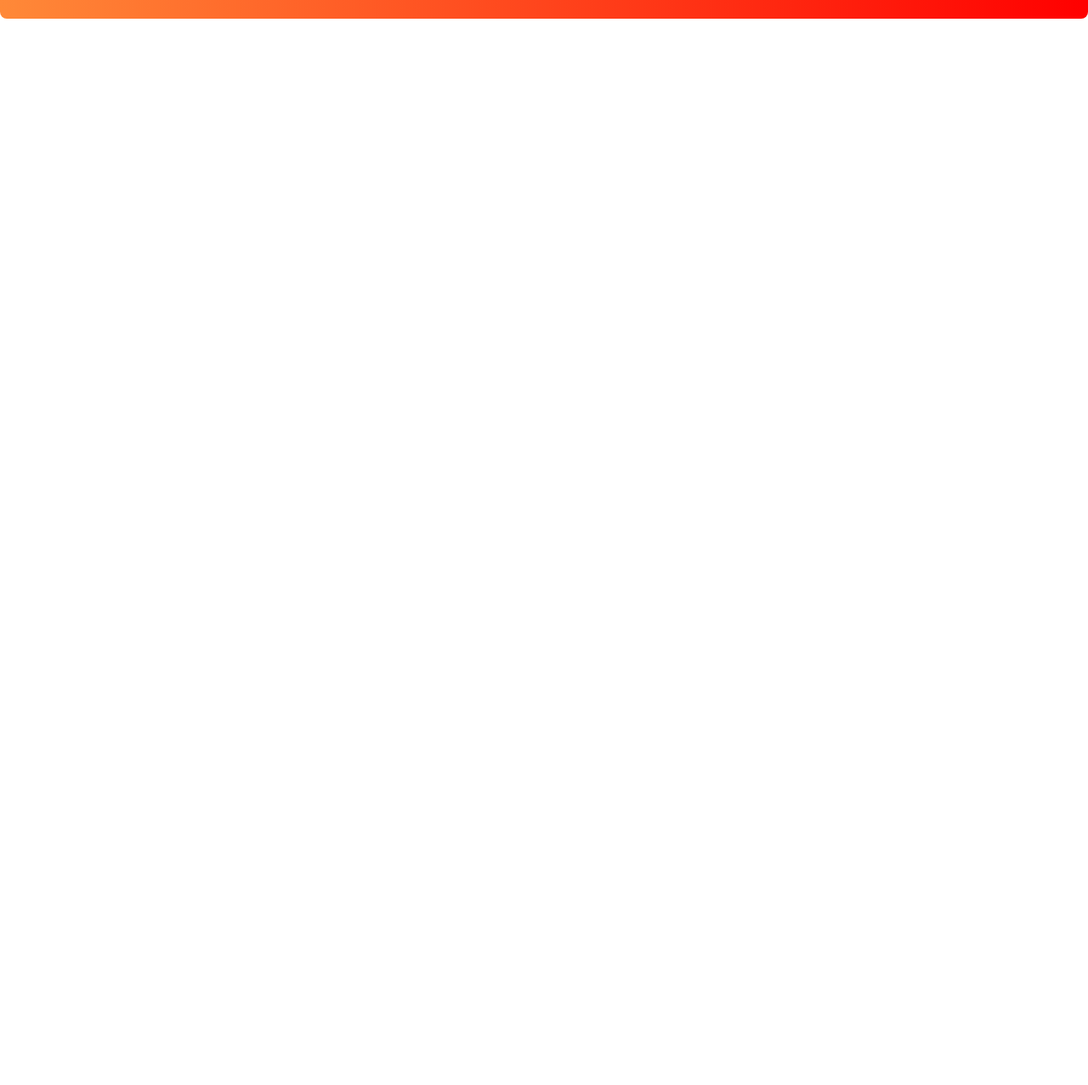
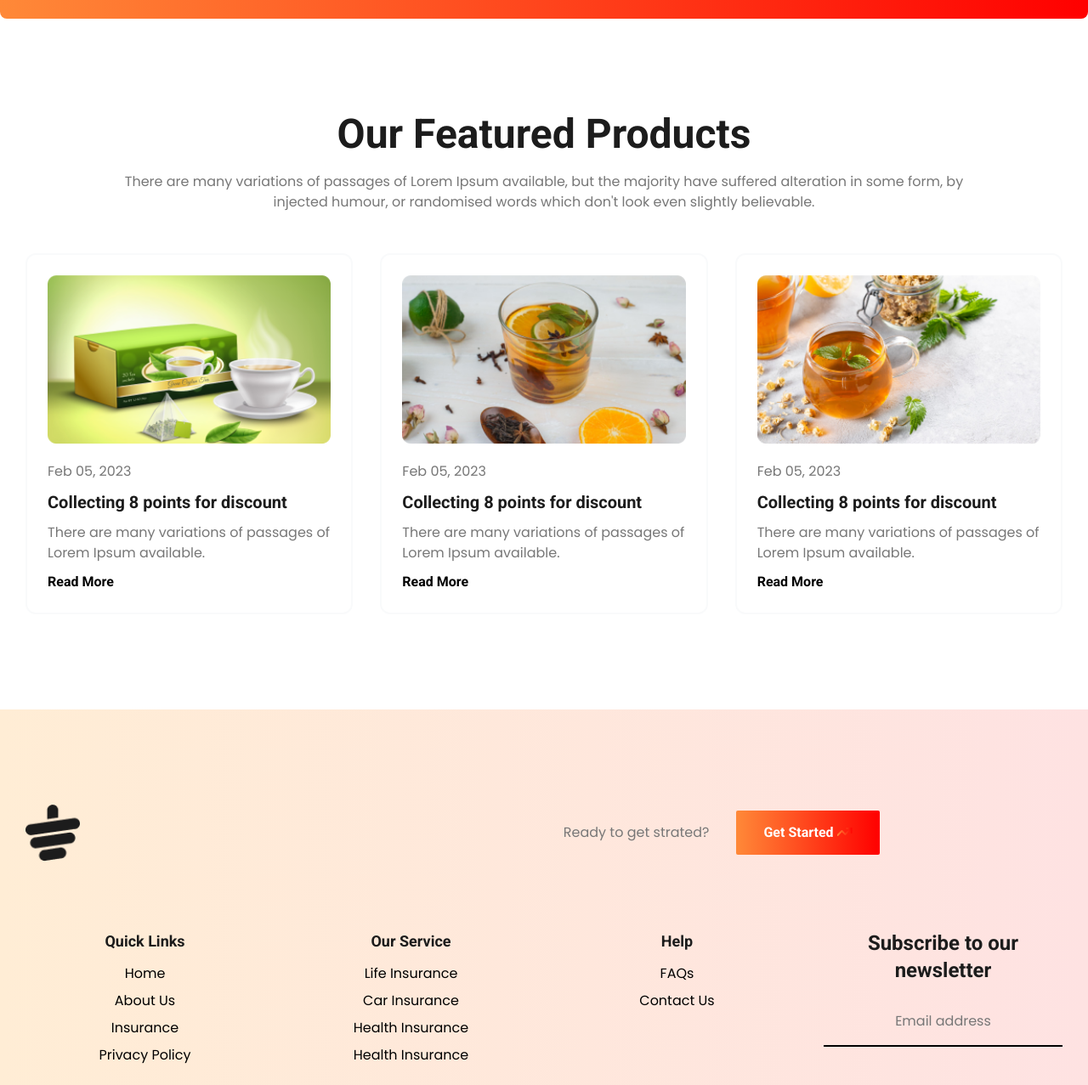
Before and after one commit to sohag-hossain07/tea-house, a plain HTML site: page index.html in a window 1280 px wide. Shown: the part 2756-4033 px from the top of the page at 85% size. Before the commit the page ends 2778 px from the top, so only its background shows below. Drawn offline with nearby package versions, Linux system fonts and the light colour scheme; a web font is replaced by a local one.

Commit message:
footer section added

```diff
--- a/index.html
+++ b/index.html
@@ -66,8 +66,8 @@
       <!-- our featured products section starts -->
       <section class="mt-12 md:mt-16">
         <div class="container">
+          <!-- section header -->
           <div class="section-header lg:w-10/12 mx-auto mb-12">
-            <!-- section header -->
             <h2 class="text-center text-3xl md:text-5xl mb-5">
               Our Featured Products
             </h2>
@@ -319,14 +319,85 @@
       </section>
       <!-- testimonial section ends -->
       <!-- news and event section starts -->
-      <section>
+      <section class="mt-28">
         <div class="container">
+          <!-- section header -->
+          <div class="section-header lg:w-10/12 mx-auto mb-12">
+            <h2 class="text-center text-3xl md:text-5xl mb-5">
+              Our Featured Products
+            </h2>
+            <p class="text-center">
+              There are many variations of passages of Lorem Ipsum available,
+              but the majority have suffered alteration in some form, by
+              injected humour, or randomised words which don't look even
+              slightly believable.
+            </p>
+          </div>
+
+          <!-- news and event section -->
           <div
             class="grid grid-cols-1 md:grid-cols-2 lg:grid-cols-3 items-center gap-8"
           >
-            <div></div>
-            <div></div>
-            <div></div>
+            <!-- one -->
+            <div>
+              <div class="news-event border-2 border-gray-50 p-6 rounded-xl">
+                <a href="#"
+                  ><img
+                    src="./images/news-1.png"
+                    alt="image of news"
+                    class="mb-5"
+                /></a>
+                <p class="mb-2.5">Feb 05, 2023</p>
+                <h3 class="text-xl mb-2.5">
+                  <a href="#">Collecting 8 points for discount</a>
+                </h3>
+                <p class="mb-2.5">
+                  There are many variations of passages of Lorem Ipsum
+                  available.
+                </p>
+                <a href="#">Read More</a>
+              </div>
+            </div>
+
+            <!-- two -->
+            <div>
+              <div class="news-event border-2 border-gray-50 p-6 rounded-xl">
+                <a href="#"
+                  ><img
+                    src="./images/news-2.png"
+                    alt="image of news"
+                    class="mb-5"
+                /></a>
+                <p class="mb-2.5">Feb 05, 2023</p>
+                <h3 class="text-xl mb-2.5">
+                  <a href="#">Collecting 8 points for discount</a>
+                </h3>
+                <p class="mb-2.5">
+                  There are many variations of passages of Lorem Ipsum
+                  available.
+                </p>
+                <a href="#">Read More</a>
+              </div>
+            </div>
+            <div>
+              <div class="news-event border-2 border-gray-50 p-6 rounded-xl">
+                <a href="#"
+                  ><img
+                    src="./images/news-3.png"
+                    alt="image of news"
+                    class="mb-5"
+                /></a>
+                <p class="mb-2.5">Feb 05, 2023</p>
+                <h3 class="text-xl mb-2.5">
+                  <a href="#">Collecting 8 points for discount</a>
+                </h3>
+                <p class="mb-2.5">
+                  There are many variations of passages of Lorem Ipsum
+                  available.
+                </p>
+                <a href="#">Read More</a>
+              </div>
+            </div>
           </div>
         </div>
       </section>
@@ -334,7 +405,97 @@
     </main>
     <!-- main section ends -->
     <!-- footer section starts -->
-    <footer></footer>
+    <footer
+      class="bg-gradient-to-l from-red-100 to-orange-100 mt-28 py-20 md:py-28"
+    >
+      <div class="container">
+        <div class="grid grid-cols-1 md:grid-cols-3 gap-8">
+          <span
+            ><img
+              src="./images/cup.png"
+              alt="image of cup"
+              class="w-16 mx-auto md:ml-0"
+          /></span>
+          <div
+            class="flex flex-col md:flex-row col-span-2 items-center justify-center gap-8"
+          >
+            <p>Ready to get strated?</p>
+            <button
+              class="bg-gradient-to-l from-[#ff0000] to-[#ff8938] text-white font-medium py-3.5 rounded-sm px-8"
+            >
+              Get Started
+              <span><i class="fa-solid fa-arrow-trend-up"></i></span>
+            </button>
+          </div>
+        </div>
+
+        <!-- footer info section -->
+        <div class="grid grid-cols-1 md:grid-cols-4 text-center gap-8 mt-20">
+          <div>
+            <!-- one -->
+            <div class="footer-section">
+              <h3 class="text-lg mb-2">Quick Links</h3>
+              <ul>
+                <li class="py-1">Home</li>
+                <li class="py-1">About Us</li>
+                <li class="py-1">Insurance</li>
+                <li class="py-1">Privacy Policy</li>
+              </ul>
+            </div>
+          </div>
+          <div>
+            <!-- two -->
+            <div class="footer-section">
+              <h3 class="text-lg mb-2">Our Service</h3>
+              <ul>
+                <li class="py-1">Life Insurance</li>
+                <li class="py-1">Car Insurance</li>
+                <li class="py-1">Health Insurance</li>
+                <li class="py-1">Health Insurance</li>
+              </ul>
+            </div>
+          </div>
+          <div>
+            <!-- three -->
+            <div class="footer-section">
+              <h3 class="text-lg mb-2">Help</h3>
+              <ul>
+                <li class="py-1">FAQs</li>
+                <li class="py-1">Contact Us</li>
+              </ul>
+            </div>
+          </div>
+          <div>
+            <!-- four -->
+            <div class="footer-section">
+              <h3 class="text-2xl mb-8">Subscribe to our newsletter</h3>
+              <p class="pb-4 border-b-2 border-black">Email address</p>
+              <!-- social links -->
+              <ul class="flex items-center justify-center gap-8 mt-12">
+                <li>
+                  <a href="#"><i class="fa-brands fa-dribbble"></i></a>
+                </li>
+                <li>
+                  <a href="#"><i class="fa-brands fa-linkedin-in"></i></a>
+                </li>
+                <li>
+                  <a href="#"><i class="fa-brands fa-twitter"></i></a>
+                </li>
+                <li>
+                  <a href="#"><i class="fa-brands fa-instagram"></i></a>
+                </li>
+              </ul>
+            </div>
+          </div>
+        </div>
+
+        <!-- copy right message -->
+        <p class="text-center mt-12">
+          <span><i class="fa-regular fa-copyright"></i></span> 2027 UIDesign.to
+          - <a href="#">All rights reserved</a>.
+        </p>
+      </div>
+    </footer>
     <!-- footer section ends -->
   </body>
 </html>
--- a/styles/style.css
+++ b/styles/style.css
@@ -110,6 +110,11 @@ button span {
 .client-name {
   font-family: "Roboto", sans-serif;
 }
+
+/* footer section starts */
+.footer-section ul li {
+  font-family: "Poppins", sans-serif;
+}
 /*
 font-family: 'Gloock', serif;
 font-family: 'Poppins', sans-serif;
```
